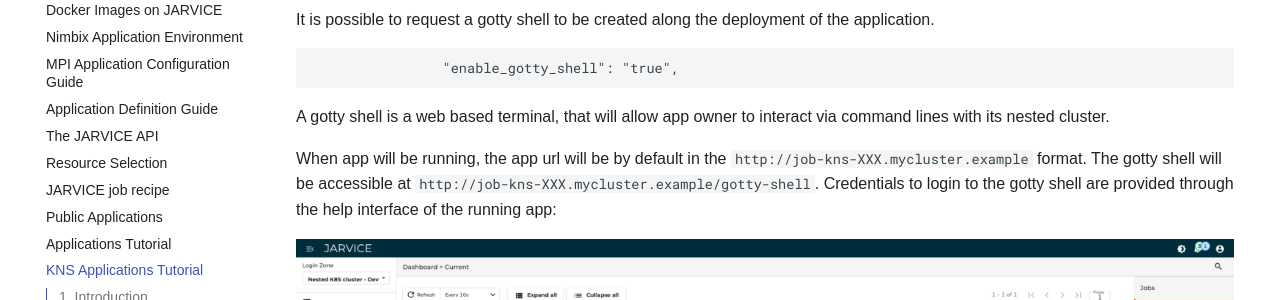
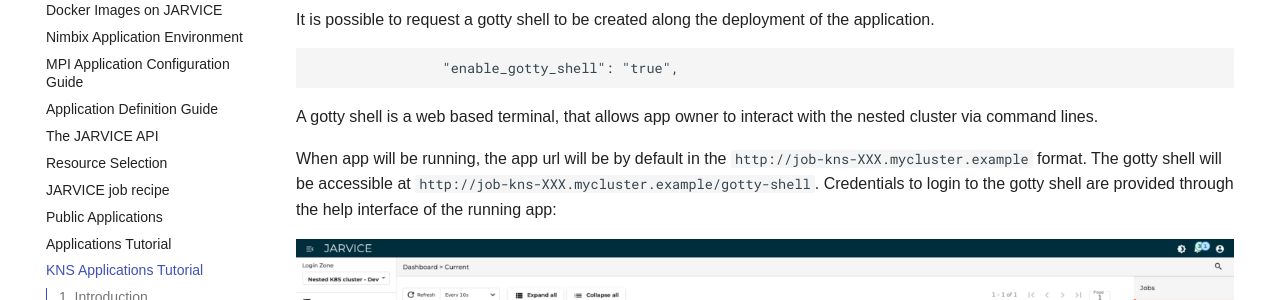
Before and after one commit to nimbix/jardoc, an MkDocs documentation site: the page built from docs/kns_apps_tutorial.md, in a window 1280 px wide and 900 px high, scrolled down 7206 px. Shown: the part 152-452 px from the top of the window. Built offline with MkDocs 1.6.1 and Material for MkDocs 9.7.7, drawn with Linux system fonts in a browser that asks for light colours.

Commit message:
Update docs/kns_apps_tutorial.md
Co-authored-by: Srija-52 <srija.maruneni@eviden.com>

````diff
--- a/docs/kns_apps_tutorial.md
+++ b/docs/kns_apps_tutorial.md
@@ -336,7 +336,7 @@
                 "enable_gotty_shell": "true",
 ```
 
-A gotty shell is a web based terminal, that will allow app owner to interact via command lines with its nested cluster.
+A gotty shell is a web based terminal, that allows app owner to interact with the nested cluster via command lines.
 
 When app will be running, the app url will be by default in the `http://job-kns-XXX.mycluster.example` format. The gotty shell will be accessible at `http://job-kns-XXX.mycluster.example/gotty-shell`. Credentials to login to the gotty shell are provided through the help interface of the running app:
 
````
